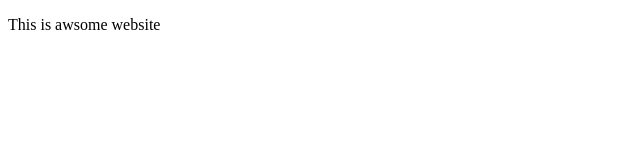
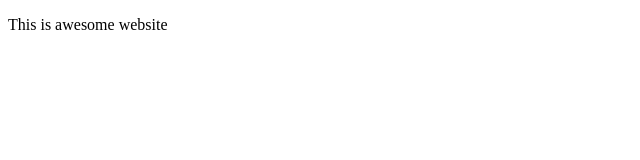
Before and after one commit to askdanish144/LocalRepo, a plain HTML site: page index.html in a window 1280 px wide. Shown: the full height of the page, 0-640 px from the left. Drawn offline with Linux system fonts and the light colour scheme.

Commit message:
Pushing on main

```diff
--- a/index.html
+++ b/index.html
@@ -6,6 +6,6 @@
     <title>Document</title>
 </head>
 <body>
-    <p>This is awsome website</p>
+    <p>This is awesome website</p>
 </body>
 </html>
```
